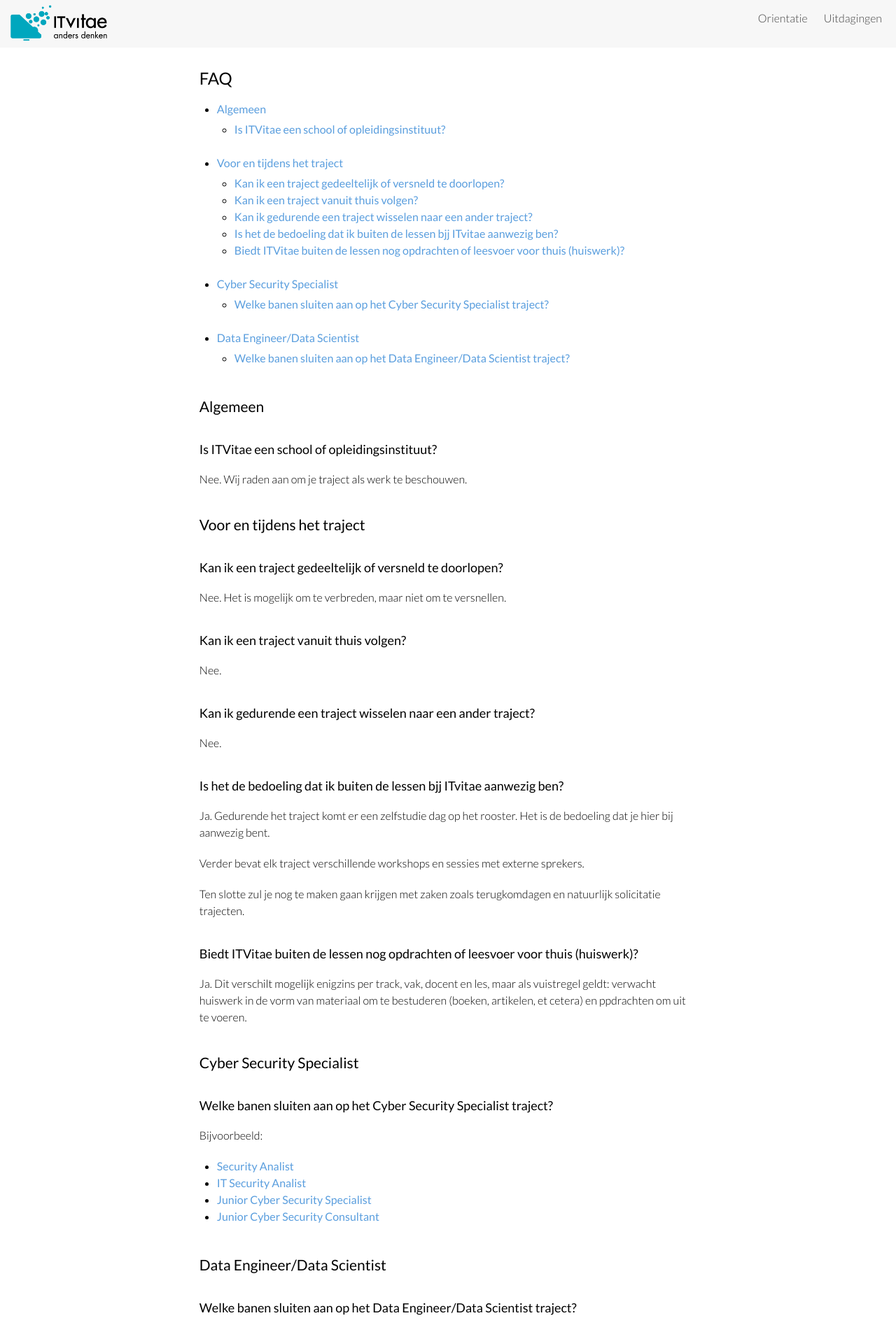
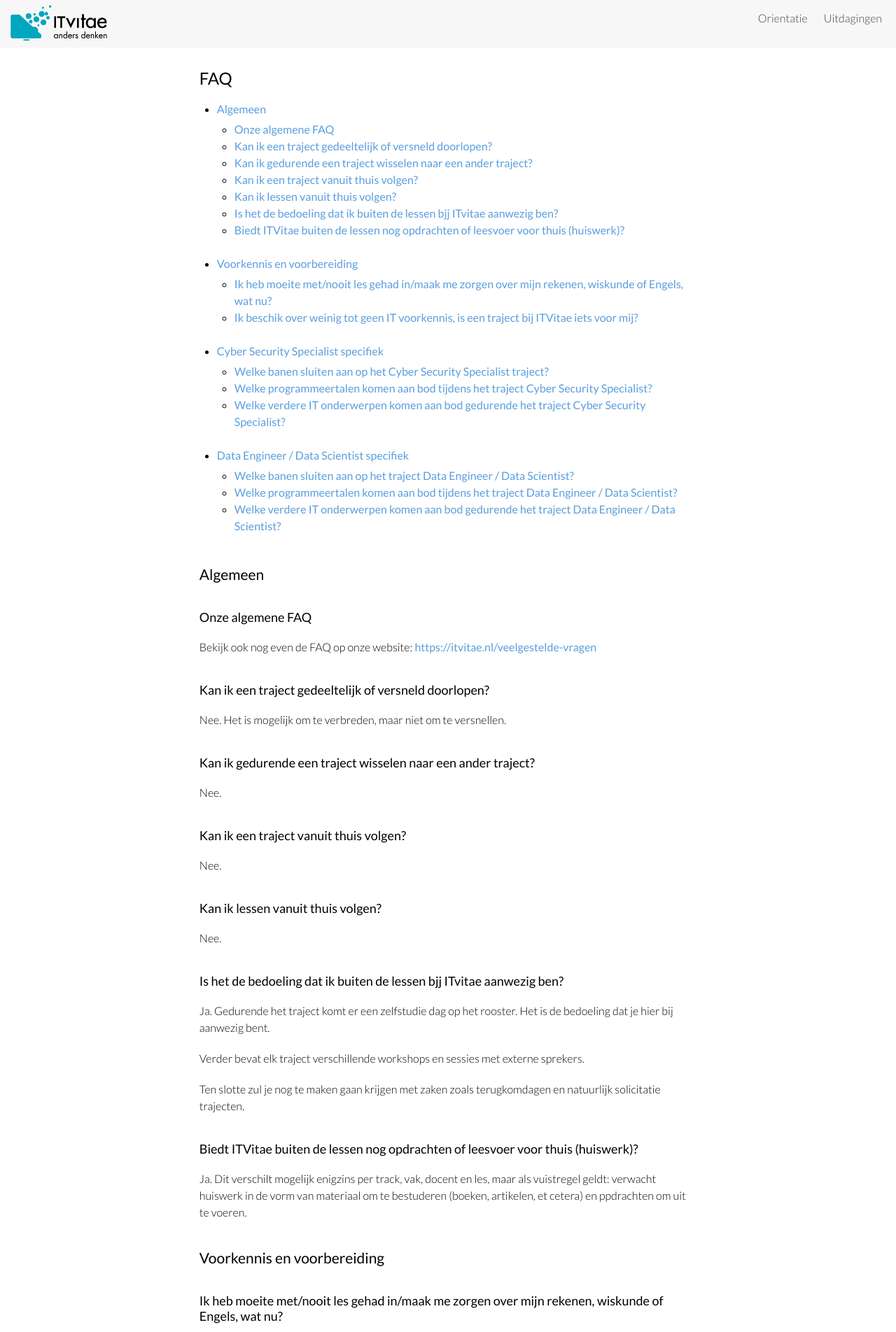
Before and after one commit to ITvitae/itvitae.github.io, a Jekyll site: the page built from docs/orientatie-faq.md, in a window 1280 px wide. Shown: the top 1904 px of the page at 70% size. Built offline with Jekyll 4.4.1, drawn with Linux system fonts in a browser that asks for light colours; some of the changed text lies outside the part shown.

Commit message:
added course information to faq

```diff
--- a/docs/_config.yml
+++ b/docs/_config.yml
@@ -32,6 +32,12 @@ theme: minima
 plugins:
   - jekyll-feed
 
+defaults:
+  -
+    values:
+      cyber-track: "Cyber Security Specialist"
+      data-track: "Data Engineer / Data Scientist"
+
 # Exclude from processing.
 # The following items will not be processed, by default.
 # Any item listed under the `exclude:` key here will be automatically added to
--- a/docs/orientatie-faq.md
+++ b/docs/orientatie-faq.md
@@ -11,20 +11,21 @@ permalink: /orientatie/faq
 *
 
 ## Algemeen
-### Is ITVitae een school of opleidingsinstituut?
-Nee.
-Wij raden aan om je traject als werk te beschouwen.
 
-## Voor en tijdens het traject
+### Onze algemene FAQ
+Bekijk ook nog even de FAQ op onze website: [https://itvitae.nl/veelgestelde-vragen](https://itvitae.nl/veelgestelde-vragen)
 
-### Kan ik een traject gedeeltelijk of versneld te doorlopen?
+### Kan ik een traject gedeeltelijk of versneld doorlopen?
 Nee.
 Het is mogelijk om te verbreden, maar niet om te versnellen.
+
+### Kan ik gedurende een traject wisselen naar een ander traject?
+Nee.
 
 ### Kan ik een traject vanuit thuis volgen?
 Nee.
 
-### Kan ik gedurende een traject wisselen naar een ander traject?
+### Kan ik lessen vanuit thuis volgen?
 Nee.
 
 ### Is het de bedoeling dat ik buiten de lessen bjj ITvitae aanwezig ben?
@@ -40,22 +41,74 @@ Ten slotte zul je nog te maken gaan krijgen met zaken zoals terugkomdagen en nat
 Ja.
 Dit verschilt mogelijk enigzins per track, vak, docent en les, maar als vuistregel geldt: verwacht huiswerk in de vorm van materiaal om te bestuderen (boeken, artikelen, et cetera) en ppdrachten om uit te voeren.
 
-## Cyber Security Specialist
+## Voorkennis en voorbereiding
 
-### Welke banen sluiten aan op het Cyber Security Specialist traject?
+### Ik heb moeite met/nooit les gehad in/maak me zorgen over mijn rekenen, wiskunde of Engels, wat nu?
+Neem eens een kijkje bij [Khan Academy](https://www.khanacademy.org/), voor bijvoorbeeld [rekenen](https://www.khanacademy.org/math/k-8-grades) [wiskunde](https://www.khanacademy.org/math) of [Engels](https://www.khanacademy.org/ela).
 
-Bijvoorbeeld:
+### Ik beschik over weinig tot geen IT voorkennis, is een traject bij ITVitae iets voor mij?
+Ja.
+Alle vormen van voorkennis zijn natuurlijk heel praktisch, maar jouw inzet en plezier in het vak zijn nog veel belangrijker.
+
+## {{page.cyber-track}} specifiek
+
+### Welke banen sluiten aan op het {{page.cyber-track}} traject?
+
+_Dit is geen complete lijst_
 
 - [Security Analist](https://google.com/search?q=vacature+security+analist)
 - [IT Security Analist](https://google.com/search?q=vacature+it+security+analist)
 - [Junior Cyber Security Specialist](https://google.com/search?q=vacature+junior+cyber+security+specialist)
 - [Junior Cyber Security Consultant](https://google.com/search?q=vacature+junior+cyber+security+consultant)
 
-## Data Engineer/Data Scientist
+### Welke programmeertalen komen aan bod tijdens het traject {{page.cyber-track}}?
 
-### Welke banen sluiten aan op het Data Engineer/Data Scientist traject?
+_Dit is geen complete lijst_
 
-Bijvoorbeeld:
+- Python
+- Bash
+- HTML (CSS en JavaScript)
+
+### Welke verdere IT onderwerpen komen aan bod gedurende het traject {{page.cyber-track}}?
+
+_Dit is geen complete lijst_
+
+- Databases
+- DevOps
+- Docker
+- GNU/Linux
+- Git
+- Networking
+- Security
+
+## {{page.data-track}} specifiek
+
+### Welke banen sluiten aan op het traject {{page.data-track}}?
+
+_Dit is geen complete lijst_
 
 - [Data Engineer](https://www.google.com/search?q=vacature+data+engineer)
 - [Data Specialist](https://www.google.com/search?q=vacature+data+specialist)
+
+### Welke programmeertalen komen aan bod tijdens het traject {{page.data-track}}?
+
+_Dit is geen complete lijst_
+
+- Python
+- Bash
+- HTML (CSS en JavaScript)
+
+### Welke verdere IT onderwerpen komen aan bod gedurende het traject {{page.data-track}}?
+
+_Dit is geen complete lijst_
+
+- Data pre-processing
+- Data visualisatie
+- Databases
+- Docker
+- GNU/Linux (werken met GNU/Linux distros (in een command line omgeving) en "core" apps)
+- Git
+- Machine learning
+- Networking
+- Security
+- Web scraping
```
